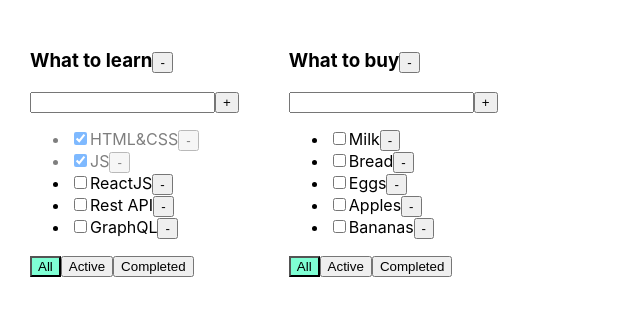
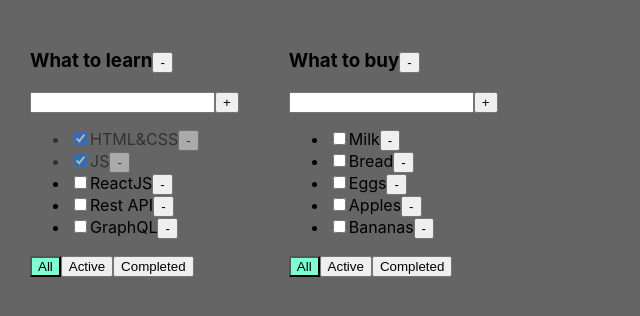
Before and after one commit to AntonRybakou/todo-list, a React (Create React App) app: page / in a window 1280 px wide. Shown: the top 316 px of the page, without its empty margins (0-640 px from the left). Built offline with nearby package versions, Linux system fonts and the light colour scheme.

Commit message:
feat: add background color

```diff
--- a/src/index.css
+++ b/src/index.css
@@ -7,6 +7,8 @@ body {
     sans-serif;
   -webkit-font-smoothing: antialiased;
   -moz-osx-font-smoothing: grayscale;
+
+  background-color: #656565;
 }
 
 code {
```
